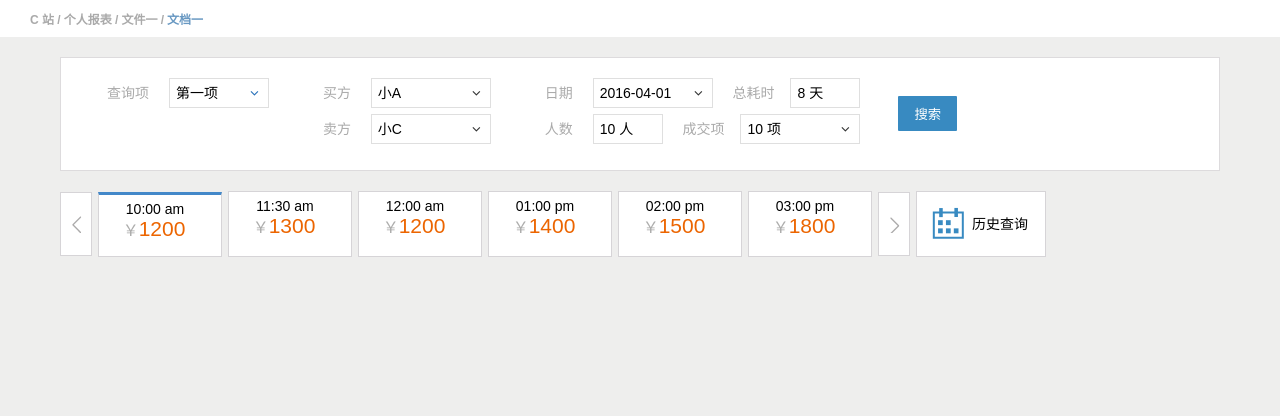
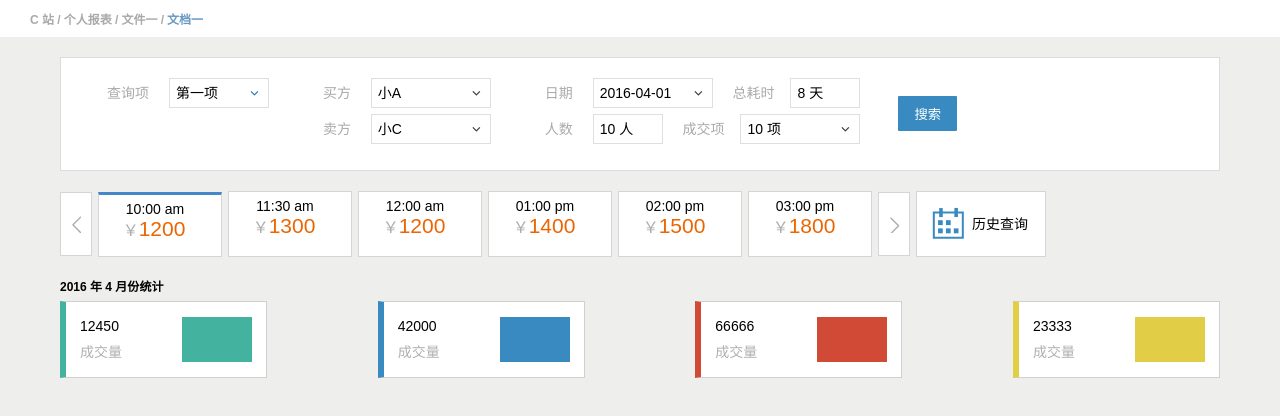
Before and after one commit to StarLoop/ife-task9, a plain HTML site: page frame.html in a window 1280 px wide. Drawn offline with Linux system fonts and the light colour scheme.

Commit message:
Module 3 Done

```diff
--- a/css/frame.css
+++ b/css/frame.css
@@ -7,23 +7,23 @@ body {
 [data-icon] {background: url('../img/frame.png') no-repeat; display: inline-block;}
 [data-flex] {display: flex; align-items: center;}
 /* Spec */
-header * {cursor: pointer;}
-header * {transition: 0.1s color text-shadow;}
-header *:hover {color: gray; text-shadow: 0 0 2px ghostwhite;}
+body > header * {cursor: pointer;}
+body > header * {transition: 0.1s color text-shadow;}
+body > header *:hover {color: gray; text-shadow: 0 0 2px ghostwhite;}
 /* Header */
-header {
+body > header {
 	padding: 10px 30px;
 	background: white;
 	font-size: 12px;
 	color: #aaa;
 }
-header * {
+body > header * {
 	display: inline-block;
 	font-size: 12px;
 	margin: 0 0.25em 0 0;
 }
-header *:last-child {color: #6898c2;}
-header *:not(:last-child)::after {content: " / "}
+body > header *:last-child {color: #6898c2;}
+body > header *:not(:last-child)::after {content: " / "}
 article {
 	margin: 20px 60px;
 	align-items: initial;
@@ -117,3 +117,48 @@ article {
 	font-size: 1em;
 	padding-top: 1.5em;
 }
+
+/* Module 3 */
+.module2 + header > * {
+	margin: 20px 60px 0;
+	font-size: 12px;
+	display: block;
+}
+.module3 {
+	margin-top: 0.5em;
+	justify-content: space-between;
+	--g: #43b29e;
+	--b: #388ac1;
+	--r: #d04a36;
+	--y: #e2cd46;
+}
+.module3 > div {
+	height: 75px;
+	width: 200px;
+	border: 1px solid #d2cfd2;
+	background: white;
+	border-left: 6px solid;
+}
+.module3 > div .icon {
+	height: 45px;
+	width: 70px;
+}
+.module3 > div span {
+	display: block;
+	margin-left: 1em;
+	margin-right: 60px;
+}
+.module3 > div span::after {
+	content: "成交量";
+	display: block;
+	color: #b1b0b0;
+	margin-top: 0.5em;
+}
+.module3 .g {border-left-color: var(--g);}
+.module3 .g .icon {background: var(--g);}
+.module3 .b {border-left-color: var(--b);}
+.module3 .b .icon {background: var(--b);}
+.module3 .r {border-left-color: var(--r);}
+.module3 .r .icon {background: var(--r);}
+.module3 .y {border-left-color: var(--y);}
+.module3 .y .icon {background: var(--y);}
--- a/frame.html
+++ b/frame.html
@@ -72,6 +72,14 @@
 			<button class="right" data-icon></button>
 			<div class="history" data-icon><div>历史查询</div></div>
 		</article>
+
+		<header><h1><time>2016 年 4 月份</time>统计</h1></header>
+		<article class="module3" data-flex>
+			<div class="g" data-flex><span>12450</span><div class="icon"></div></div>
+			<div class="b" data-flex><span>42000</span><div class="icon"></div></div>
+			<div class="r" data-flex><span>66666</span><div class="icon"></div></div>
+			<div class="y" data-flex><span>23333</span><div class="icon"></div></div>
+		</article>
 	</main>
 </body>
 </html>
```
